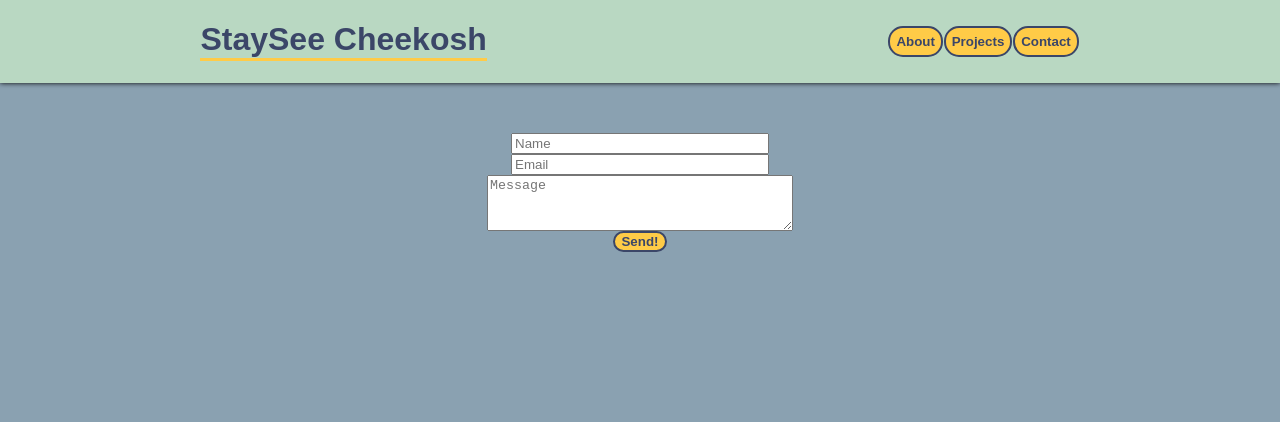
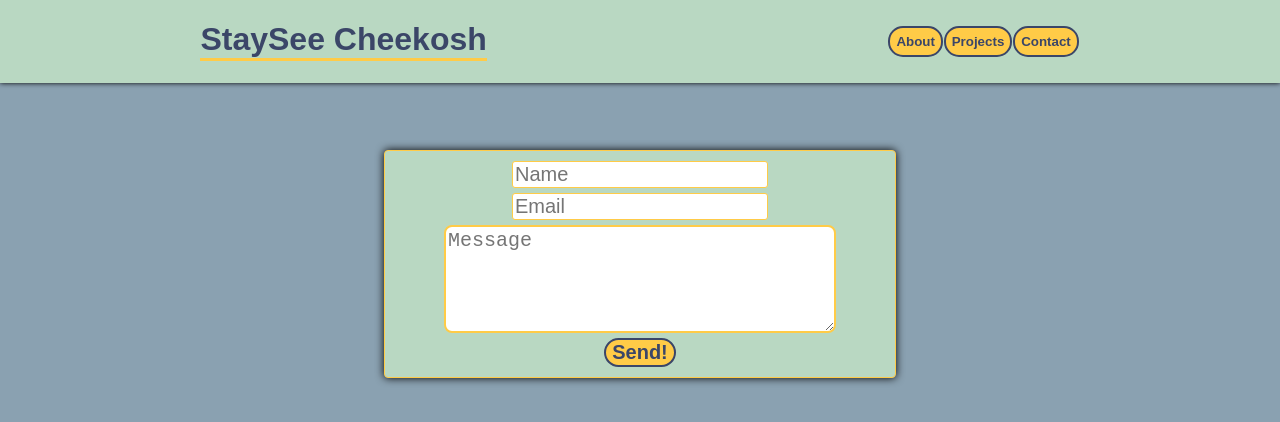
Before and after one commit to staceycsikos/StaySeeCheekosh, a React (Create React App) app in the folder stayseecheekosh/: page /contact in a window 1280 px wide. Shown: the top 422 px of the page. Built offline with nearby package versions, Linux system fonts and the light colour scheme.

Commit message:
Email functionality all set!

```diff
--- a/stayseecheekosh/package.json
+++ b/stayseecheekosh/package.json
@@ -6,6 +6,8 @@
     "@testing-library/jest-dom": "^5.16.4",
     "@testing-library/react": "^13.2.0",
     "@testing-library/user-event": "^13.5.0",
+    "dotenv": "^16.0.1",
+    "emailjs-com": "^3.2.0",
     "react": "^18.1.0",
     "react-dom": "^18.1.0",
     "react-router-dom": "^6.3.0",
--- a/stayseecheekosh/src/App.js
+++ b/stayseecheekosh/src/App.js
@@ -8,9 +8,8 @@ import Projects from './Components/Projects/Projects';
 import Home from './Screen/Home';
 
 
+
 function App() {
-
-
   return (
     <div className='App'>
       <Navbar />
--- a/stayseecheekosh/src/Components/About/about.css
+++ b/stayseecheekosh/src/Components/About/about.css
@@ -3,11 +3,12 @@
   justify-content: center;
   align-items: center;
   width: 100vw;
-  margin-top: 50px;
+  margin-top: 150px;
 }
 
 .picture {
   border: 1px solid #FFCB47;
+  box-shadow: 0 0 8px black;
   border-radius: 400px;
   margin-left: 30px;
   height: 300px;
@@ -16,6 +17,7 @@
 .intro{
   background-color: #9AC2C9;
   border: 1px solid #FFCB47;
+  box-shadow: 0 0 8px black;
   border-radius: 10px;
   padding: 10px;
   color: #3B4668;
--- a/stayseecheekosh/src/Components/Contact/Contact.jsx
+++ b/stayseecheekosh/src/Components/Contact/Contact.jsx
@@ -1,14 +1,27 @@
 import React from 'react'
 import './contact.css'
+import emailjs from 'emailjs-com'
 
 export default function Contact() {
 
+  const handleSubmit = (e) => {
+    e.preventDefault(); // Prevents default refresh by the browser
+    emailjs.sendForm('gmail', process.env.REACT_APP_TEMPLATE_ID , e.target, process.env.REACT_APP_USER_ID)
+    .then((result) => {
+    alert("Happy to hear from you! We'll talk soon :)", result.text);
+    },
+    (error) => {
+    alert("An error occurred, Please try again", error.text);
+      });
+    e.target.reset()
+    };
+
   return (
-    <div >
-      <form className='form-container'type='submit'>
-        <input type='text' placeholder='Name'></input>
-        <input type='text' placeholder='Email'></input>
-        <textarea type='' placeholder='Message'></textarea>
+    <div className='contact-div'>
+      <form className='form-container' type='submit' onSubmit={handleSubmit} >
+        <input type='text' placeholder='Name' name='name'></input>
+        <input type='email' placeholder='Email' name= 'email'></input>
+        <textarea placeholder='Message' name= 'message'></textarea>
         <button className='send'>Send!</button>
       </form>
     </div>
--- a/stayseecheekosh/src/Components/Contact/contact.css
+++ b/stayseecheekosh/src/Components/Contact/contact.css
@@ -5,6 +5,7 @@
   border-radius: 15px;
   padding: 3 px;
   font-weight: bold;
+  font-size: 20px;
 }
 
 .form-container{
@@ -13,13 +14,36 @@
   justify-content: center;
   align-items: center;
   flex-direction: column;
+  margin-top: 150px;
+  padding: 10px;
+  background-color: #B9D8C2;
+  border: 1px solid #FFCB47;
+  border-radius: 4px;
+  box-shadow: 0 0 8px black;
+  margin-left: 30vw;
+  margin-right: 30vw;
 }
 
 input {
   width: 250px;
+  font-size: 20px;
+  border: 1px solid #FFCB47;
+  margin-bottom: 5px;
+  border-radius: 3px;
 }
 
 textarea{
-  width: 300px;
-  height: 50px
+  width: 30vw;
+  max-width: 38vw;
+  height: 100px;
+  font-size: 20px;
+  border: 2px solid #FFCB47;
+  margin-bottom: 5px;
+  border-radius: 8px;
 }
+
+/* .contact-div{
+
+  display: flex;
+  align-items: center;
+} */
--- a/stayseecheekosh/src/Components/Nabar/navbar.css
+++ b/stayseecheekosh/src/Components/Nabar/navbar.css
@@ -1,3 +1,12 @@
+@media only screen and (max-width: 600px) {
+  .nav {
+    background-color: white;
+    color: pink;
+
+  }
+}
+
+
 .nav {
   display: flex;
   display: flex;
@@ -8,6 +17,8 @@
   font-family: Arial, Helvetica, sans-serif;
   box-shadow:0 0 5px black;
   width: 100vw;
+  position: fixed;
+  top: 0;
 }
 
 .name{
--- a/stayseecheekosh/src/Components/Projects/projects.css
+++ b/stayseecheekosh/src/Components/Projects/projects.css
@@ -1,5 +1,5 @@
 .projects-container{
-  margin-top: 45px;
+  margin-top: 140px;
 }
 .top-container{
   display: flex;
--- a/stayseecheekosh/src/Screen/home.css
+++ b/stayseecheekosh/src/Screen/home.css
@@ -13,4 +13,5 @@
 
 .home-intro {
  text-align: center;
+ margin-top: 120px;
 }
```
Also changed, not shown: 2 other files (tests, documents, lock files or other folders).
